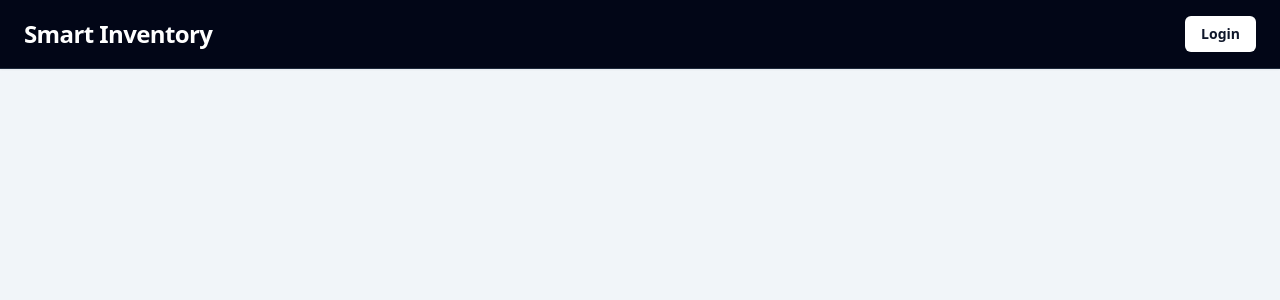
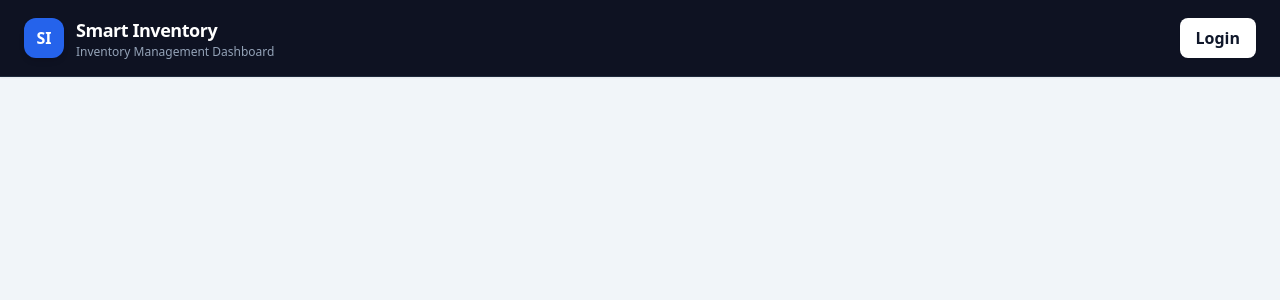
Before and after one commit to itesh-singh/smart-inventory-management-system, a Django app: template templates/frontend/base.html in a window 1280 px wide. Shown: the top 300 px of the page. Run offline with Django 5.2, Linux system fonts and the light colour scheme; the template is opened without the code that fills it, so the values that code supplies are empty; some libraries are stand-ins or nearby versions.

Commit message:
style(frontend): refine navbar layout and branding

```diff
--- a/templates/frontend/base.html
+++ b/templates/frontend/base.html
@@ -11,71 +11,77 @@
 
 <body class="bg-slate-100 text-slate-900 min-h-screen">
 
-<nav class="bg-slate-950 text-white border-b border-slate-800 shadow-sm">
-    <div class="max-w-7xl mx-auto px-6 py-4 flex justify-between items-center">
+<nav class="sticky top-0 z-50 bg-slate-950/95 backdrop-blur border-b border-slate-800 shadow-sm">
+    <div class="max-w-7xl mx-auto px-6 py-4 flex items-center justify-between gap-6">
 
-        <!-- Logo -->
-        <a href="/" class="text-2xl font-bold tracking-tight hover:text-slate-300 transition">
+        <a href="{% url 'dashboard' %}" class="flex items-center gap-3 group">
+            <div class="w-10 h-10 rounded-xl bg-blue-600 flex items-center justify-center text-white font-bold shadow-md">
+                SI
+            </div>
+            <div>
+                <p class="text-lg font-bold tracking-tight text-white group-hover:text-slate-200 transition">
                     Smart Inventory
+                </p>
+                <p class="text-xs text-slate-400 hidden sm:block">
+                    Inventory Management Dashboard
+                </p>
+            </div>
         </a>
 
-        <div class="flex items-center space-x-4 text-sm">
+        {% if user.is_authenticated %}
+        <div class="flex items-center gap-6">
 
-            {% if user.is_authenticated %}
-
-            <!-- Navigation -->
-            <div class="flex items-center space-x-2">
+            <div class="hidden md:flex items-center gap-2 rounded-xl bg-slate-900/80 p-1 border border-slate-800">
 
                 <a href="{% url 'dashboard' %}"
-                   class="px-3 py-2 rounded-md transition {% if request.path == '/' %}bg-white text-slate-900 font-semibold{% else %}text-white hover:bg-slate-800{% endif %}">
+                   class="px-4 py-2 rounded-lg text-sm font-medium transition {% if request.path == '/' %}bg-white text-slate-900 shadow-sm{% else %}text-slate-300 hover:bg-slate-800 hover:text-white{% endif %}">
                     Dashboard
                 </a>
 
-                <a href="{% url 'products_page' %}   "
-                   class="px-3 py-2 rounded-md transition {% if request.path == '/products-page/' %}bg-white text-slate-900 font-semibold{% else %}text-white hover:bg-slate-800{% endif %}">
+                <a href="{% url 'products_page' %}"
+                   class="px-4 py-2 rounded-lg text-sm font-medium transition {% if request.path == '/products-page/' %}bg-white text-slate-900 shadow-sm{% else %}text-slate-300 hover:bg-slate-800 hover:text-white{% endif %}">
                     Products
                 </a>
 
                 <a href="{% url 'inventory_page' %}"
-                   class="px-3 py-2 rounded-md transition {% if request.path == '/inventory-page/' %}bg-white text-slate-900 font-semibold{% else %}text-white hover:bg-slate-800{% endif %}">
+                   class="px-4 py-2 rounded-lg text-sm font-medium transition {% if request.path == '/inventory-page/' %}bg-white text-slate-900 shadow-sm{% else %}text-slate-300 hover:bg-slate-800 hover:text-white{% endif %}">
                     Inventory
                 </a>
 
                 <a href="{% url 'alerts_page' %}"
-                   class="px-3 py-2 rounded-md transition {% if request.path == '/alerts-page/' %}bg-white text-slate-900 font-semibold{% else %}text-white hover:bg-slate-800{% endif %}">
+                   class="px-4 py-2 rounded-lg text-sm font-medium transition {% if request.path == '/alerts-page/' %}bg-white text-slate-900 shadow-sm{% else %}text-slate-300 hover:bg-slate-800 hover:text-white{% endif %}">
                     Alerts
                 </a>
 
             </div>
 
-            <!-- User section -->
-            <div class="flex items-center space-x-3 ml-4 border-l border-slate-700 pl-4">
-
-                <div class="w-8 h-8 rounded-full bg-slate-700 flex items-center justify-center text-xs font-semibold uppercase">
+            <div class="flex items-center gap-3 pl-4 border-l border-slate-800">
+                <div class="w-9 h-9 rounded-full bg-slate-700 flex items-center justify-center text-xs font-semibold uppercase text-white">
                     {{ request.user.username|slice:":1" }}
                 </div>
 
-                <span class="text-slate-300 font-medium">
+                <div class="hidden sm:block">
+                    <p class="text-sm font-medium text-white leading-none">
                         {{ request.user.username|title }}
-                </span>
+                    </p>
+                    <p class="text-xs text-slate-400 mt-1">
+                        Signed in
+                    </p>
+                </div>
 
                 <a href="{% url 'logout' %}"
-                   class="px-3 py-1.5 rounded-md bg-red-600 hover:bg-red-700 text-white transition text-sm">
+                   class="px-4 py-2 rounded-lg bg-red-600 hover:bg-red-700 text-white text-sm font-semibold transition shadow-sm">
                     Logout
                 </a>
+            </div>
 
         </div>
-
         {% else %}
-
         <a href="{% url 'login' %}"
-               class="px-4 py-2 rounded-md bg-white text-slate-900 font-semibold hover:bg-slate-200 transition">
+           class="px-4 py-2 rounded-lg bg-white text-slate-900 font-semibold hover:bg-slate-200 transition shadow-sm">
             Login
         </a>
-
         {% endif %}
-
-        </div>
     </div>
 </nav>
 
```
Lines whose indentation alone changed are shown as unchanged.
